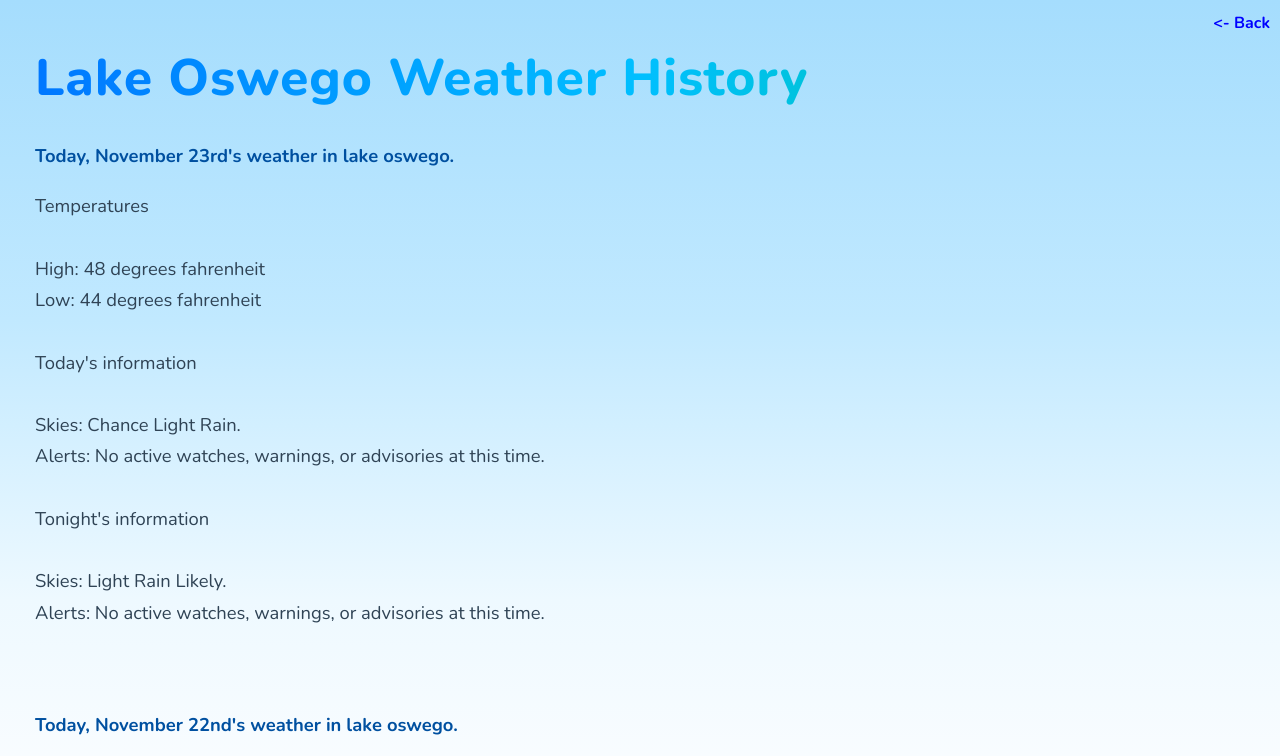
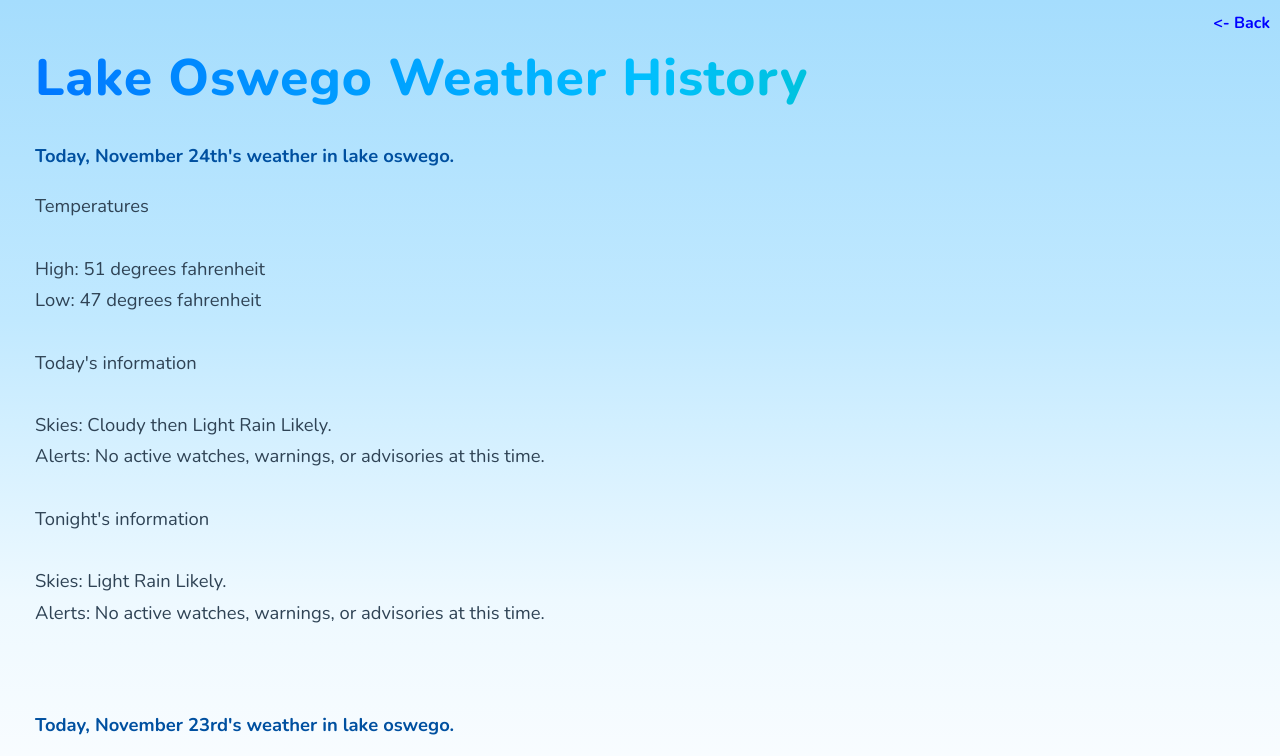
Before and after one commit to webbrowser11/lo-weather, a plain HTML site: page site/weather-history.html in a window 1280 px wide. Shown: the top 756 px of the page. Drawn offline with nearby package versions, Linux system fonts and the light colour scheme.

Commit message:
Automated history update: Logged weather for November 24th

```diff
--- a/site/weather-history.html
+++ b/site/weather-history.html
@@ -11,6 +11,27 @@
     <a href="javascript:history.back()" style="color: blue; text-decoration: none;"><- Back</a>
   </div>
   <!-- HISTORY TRACKING MARKER -->
+<p><strong>Today, November 24th's weather in lake oswego.</strong></p>
+<p>
+  Temperatures<br>
+  <br>
+  High: 51 degrees fahrenheit<br>
+  Low: 47 degrees fahrenheit<br>
+  <br>
+  Today's information<br>
+  <br>
+  Skies: Cloudy then Light Rain Likely.<br>
+  Alerts: No active watches, warnings, or advisories at this time.<br>
+  <br>
+  Tonight's information<br>
+  <br>
+  Skies: Light Rain Likely.<br>
+  Alerts: No active watches, warnings, or advisories at this time.<br>
+  <br>
+  <br>
+</p>
+
+
 <p><strong>Today, November 23rd's weather in lake oswego.</strong></p>
 <p>
   Temperatures<br>
```
Also changed, not shown: site/todays-weather.html (+3 -3 lines).
